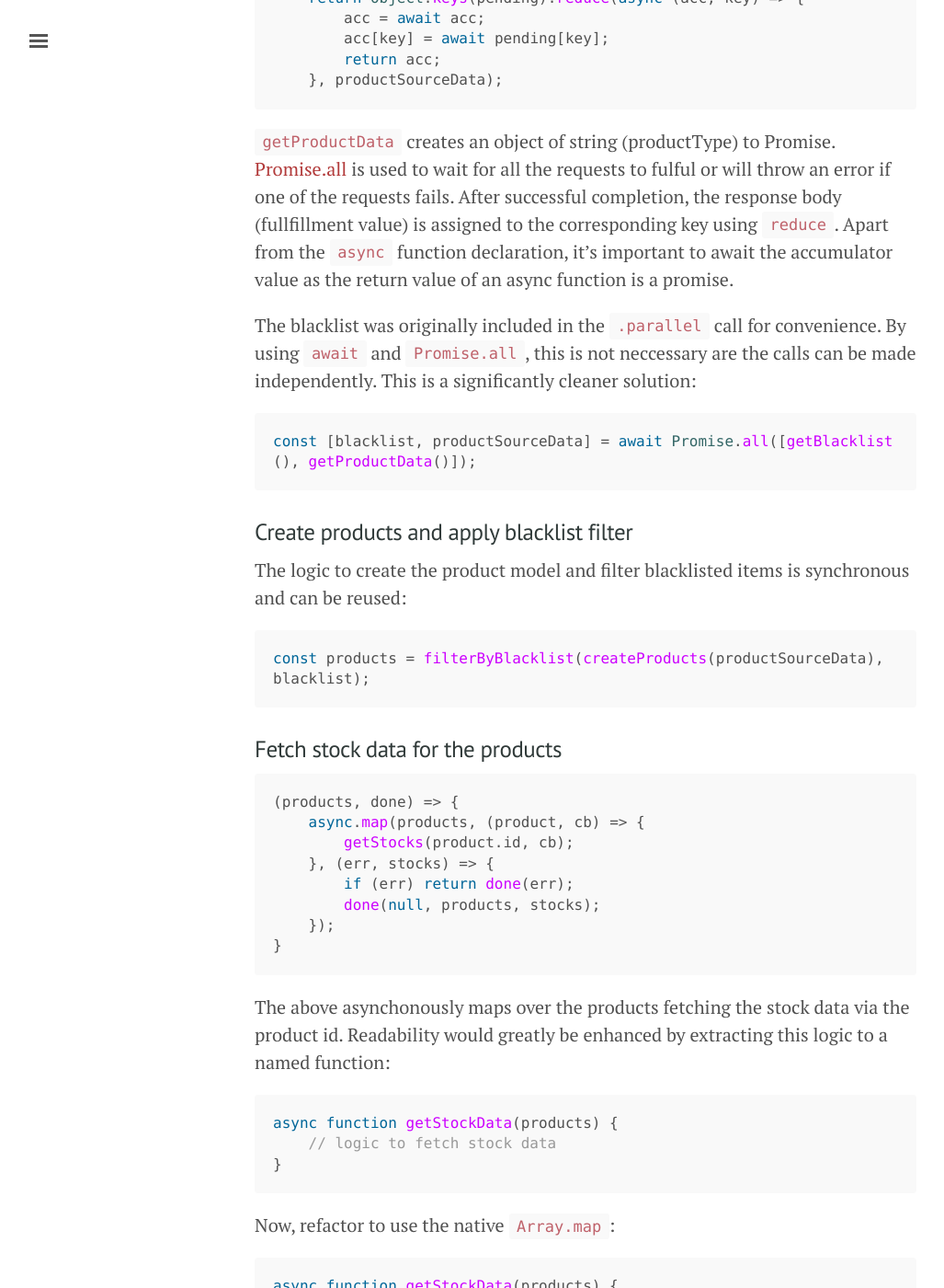
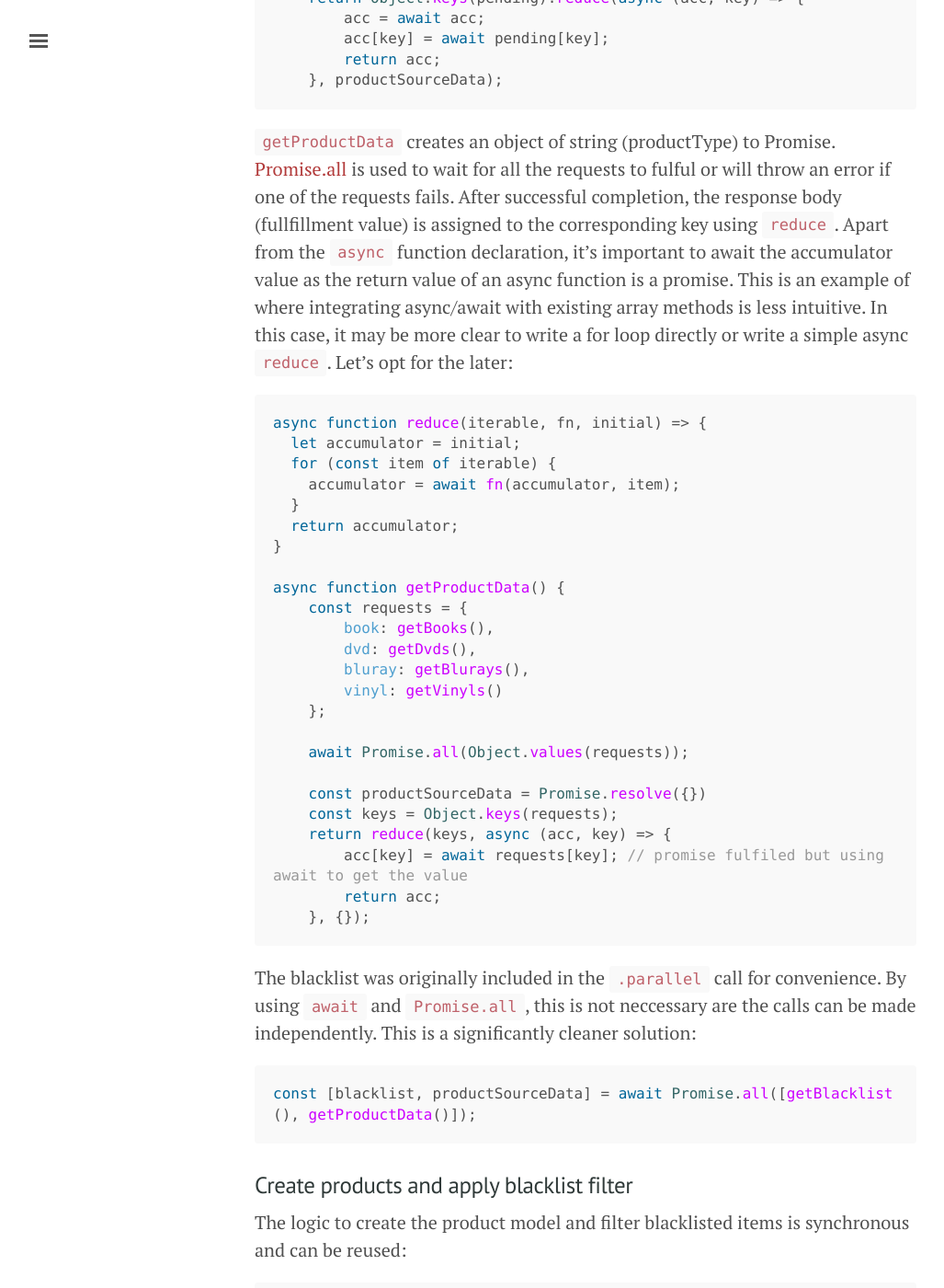
Before and after one commit to refactoring-by-example/refactoringbyexample.com, a Jekyll site: the page built from _posts/2018-03-22-moving-on-from-callbacks.md, in a window 1280 px wide and 1400 px high, scrolled down 4586 px. Shown: the whole window at 92% size, without its empty margins (3-1030 px from the left). Built offline with Jekyll 4.4.1, drawn with Linux system fonts in a browser that asks for light colours; comment, search, counter and statistics services are not loaded.

Commit message:
Task: Refactor reduce.

````diff
--- a/_posts/2018-03-22-moving-on-from-callbacks.md
+++ b/_posts/2018-03-22-moving-on-from-callbacks.md
@@ -150,7 +150,34 @@ async function getProductData() {
     }, productSourceData);
 ```
 
-`getProductData` creates an object of string (productType) to Promise. [Promise.all](https://developer.mozilla.org/en-US/docs/Web/JavaScript/Reference/Global_Objects/Promise/all) is used to wait for all the requests to fulful or will throw an error if one of the requests fails. After successful completion, the response body (fullfillment value) is assigned to the corresponding key using `reduce`. Apart from the `async` function declaration, it's important to await the accumulator value as the return value of an async function is a promise.
+`getProductData` creates an object of string (productType) to Promise. [Promise.all](https://developer.mozilla.org/en-US/docs/Web/JavaScript/Reference/Global_Objects/Promise/all) is used to wait for all the requests to fulful or will throw an error if one of the requests fails. After successful completion, the response body (fullfillment value) is assigned to the corresponding key using `reduce`. Apart from the `async` function declaration, it's important to await the accumulator value as the return value of an async function is a promise. This is an example of where integrating async/await with existing array methods is less intuitive. In this case, it may be more clear to write a for loop directly or write a simple async `reduce`. Let's opt for the later:
+
+```js
+async function reduce(iterable, fn, initial) => {
+  let accumulator = initial;
+  for (const item of iterable) {
+    accumulator = await fn(accumulator, item);
+  }
+  return accumulator;
+}
+
+async function getProductData() {
+    const requests = {
+        book: getBooks(),
+        dvd: getDvds(),
+        bluray: getBlurays(),
+        vinyl: getVinyls()
+    };
+
+    await Promise.all(Object.values(requests));
+
+    const productSourceData = Promise.resolve({})
+    const keys = Object.keys(requests);
+    return reduce(keys, async (acc, key) => {
+        acc[key] = await requests[key]; // promise fulfiled but using await to get the value
+        return acc;
+    }, {});
+```
 
 The blacklist was originally included in the `.parallel` call for convenience. By using `await` and `Promise.all`, this is not neccessary are the calls can be made independently. This is a significantly cleaner solution:
 
````
